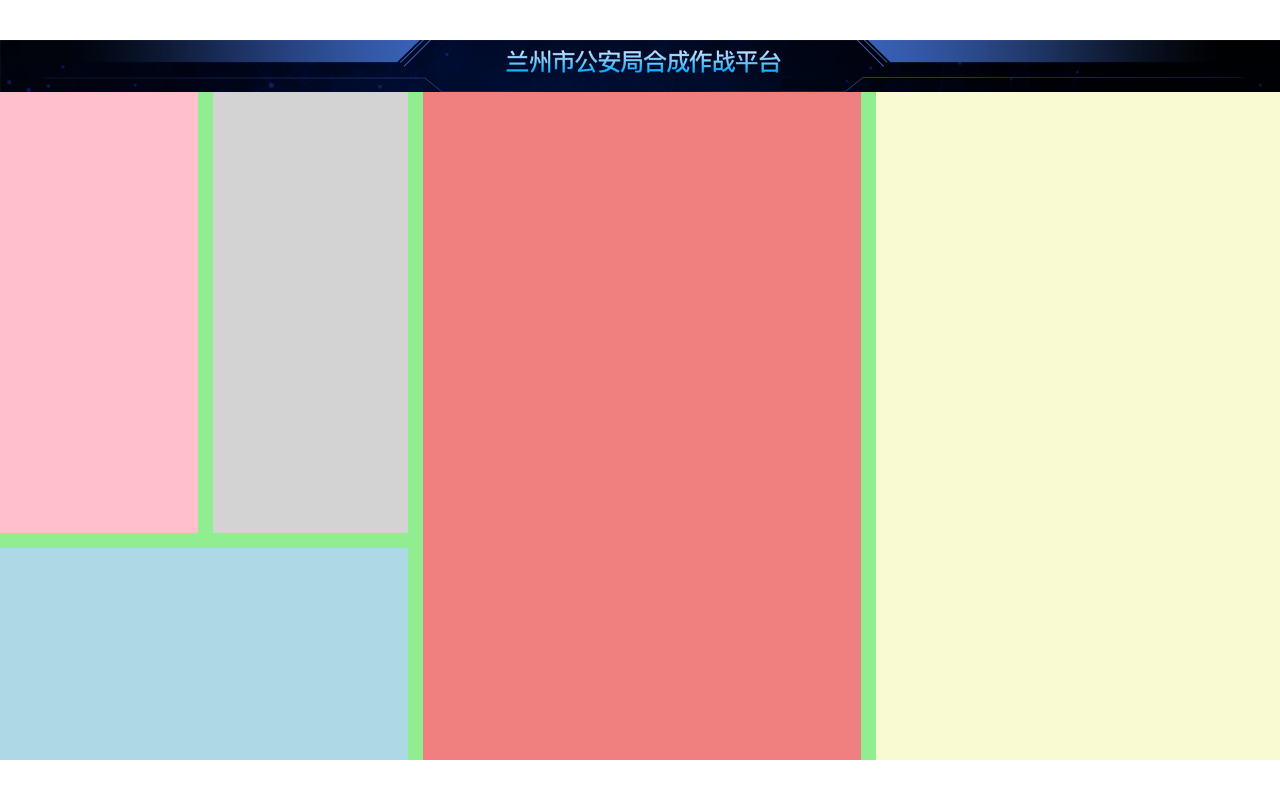
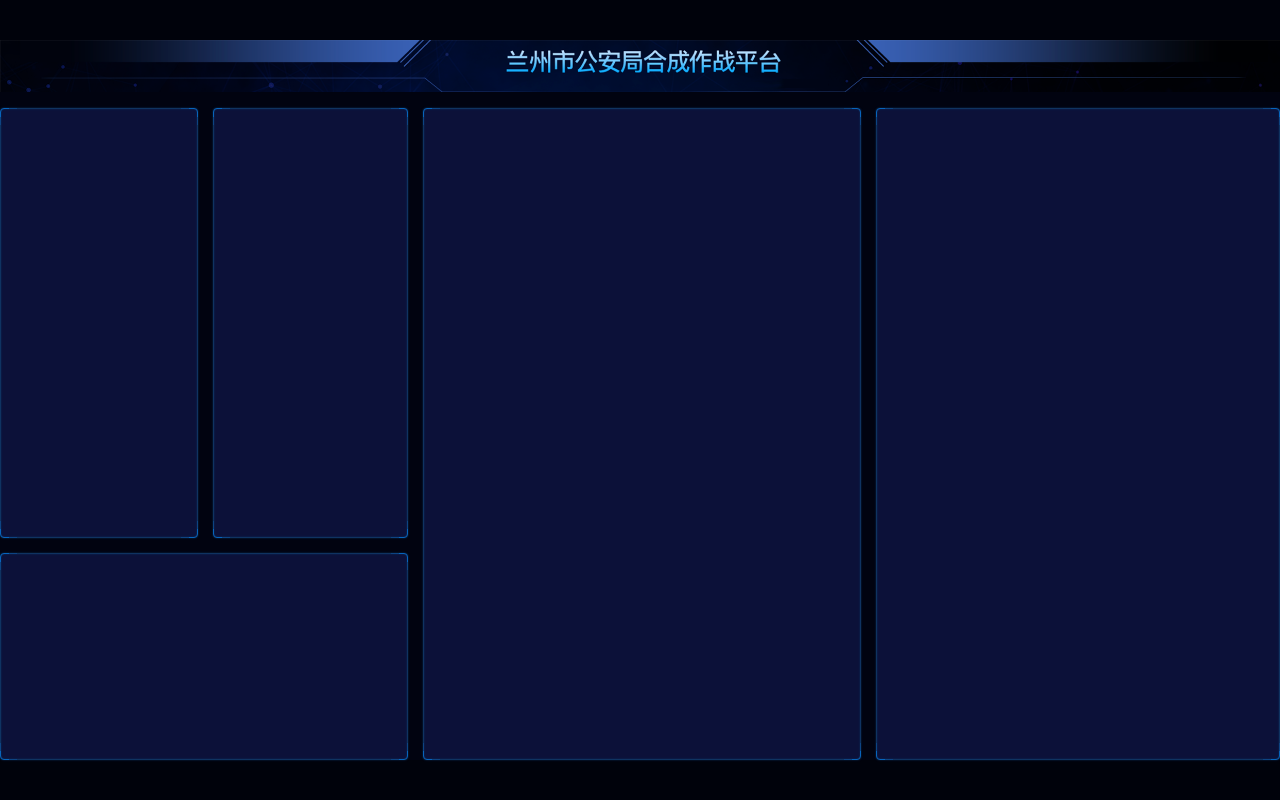
Before and after one commit to EvelynWXY/big-screen-demo-02, a React (Vite) app: page /#/ in a window 1280 px wide. Built offline with nearby package versions, Linux system fonts and the light colour scheme.

Commit message:
完成页面背景和 div 边框

```diff
--- a/src/pages/home.scss
+++ b/src/pages/home.scss
@@ -4,12 +4,14 @@
   flex: 1;
   display: flex;
   flex-direction: column;
+  background: #010310;
   > header {
     height: px(99);
     background-size: cover;
   }
 
   > main {
+    padding-top: px(30);
     flex: 1;
     display: grid;
     grid-template:
@@ -17,29 +19,43 @@
       "box3 box3 box4 box5" 363fr / 366fr 361fr 811fr 747fr;
     grid-column-gap: px(28);
     grid-row-gap: px(28);
+    > section {
+      border: 1px solid #0764bc;
+      border-radius: 4px;
+      position: relative;
+      box-shadow: 0 0 2px 0 #0f3361, inset 0 0 2px 0 #0f3361;
+      background: #0c1139;
+      &::before {
+        content: "";
+        position: absolute;
+        left: 0;
+        right: 0;
+        bottom: 0;
+        top: 0;
+        border-radius: 4px;
+        box-shadow: 17px 0 0 -16px #0f3361, -17px 0 0 -16px #0f3361,
+          0 17px 0 -16px #0f3361, 0 -17px 0 -16px #0f3361, 9px 0 0 -8px #0d4483,
+          -9px 0 0 -8px #0d4483, 0 9px 0 -8px #0d4483, 0px -9px 0 -8px #0d4483;
+      }
+    }
     > .section1 {
       grid-area: box1;
-      background: pink;
     }
 
     > .section2 {
       grid-area: box2;
-      background: lightgray;
     }
 
     > .section3 {
       grid-area: box3;
-      background: lightblue;
     }
 
     > .section4 {
       grid-area: box4;
-      background: lightcoral;
     }
 
     > .section5 {
       grid-area: box5;
-      background: lightgoldenrodyellow;
     }
   }
 }
--- a/src/shared/style.scss
+++ b/src/shared/style.scss
@@ -27,12 +27,13 @@
 body {
   font-family: $font-hei;
   font-size: 16px;
+  background: #00020b;
 }
 #root {
   margin: 0 auto;
-  background: lightgreen;
   display: flex;
   flex-direction: column;
+  background: #00020b;
 }
 .App {
   flex: 1;
```
